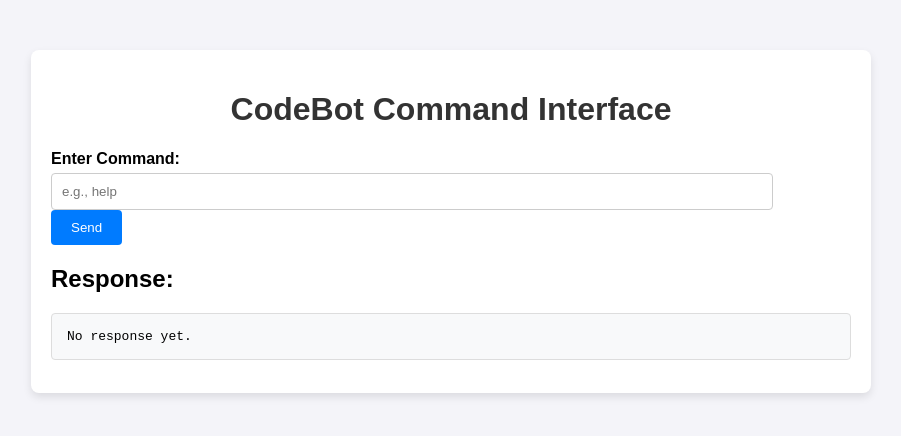
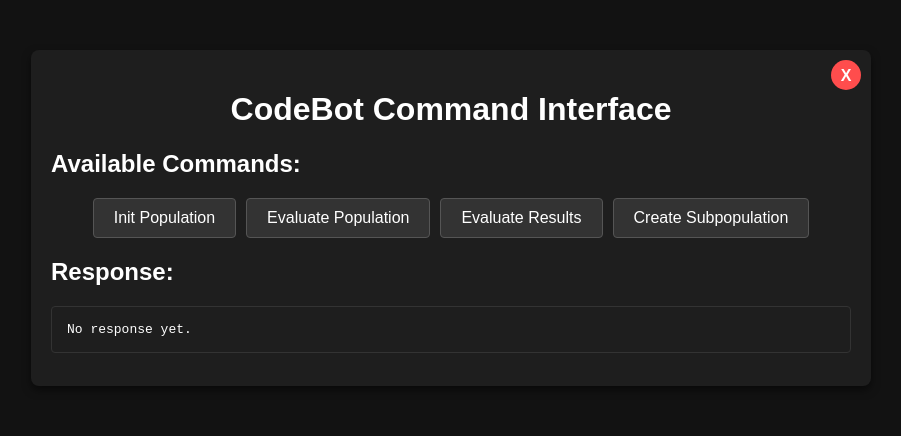
Before and after one commit to Tecnocrat/CodeBot, a plain HTML site: page frontend/index.html in a window 1280 px wide. Shown: the whole page, without its empty margins (189-1090 px from the left). Drawn offline with Linux system fonts and the light colour scheme.

Commit message:
Enhance UI and functionality: update command interface, add command buttons, and improve styling; update knowledge base metadata

```diff
--- a/frontend/index.html
+++ b/frontend/index.html
@@ -8,11 +8,16 @@
 </head>
 <body>
     <div class="container">
+        <button id="exit-button" class="exit-button">X</button>
         <h1>CodeBot Command Interface</h1>
         <div class="command-section">
-            <label for="command-input">Enter Command:</label>
-            <input type="text" id="command-input" placeholder="e.g., help">
-            <button id="send-command">Send</button>
+            <h2>Available Commands:</h2>
+            <div class="button-group">
+                <button class="command-button" data-command="init population">Init Population</button>
+                <button class="command-button" data-command="evaluate population">Evaluate Population</button>
+                <button class="command-button" data-command="evaluate results">Evaluate Results</button>
+                <button class="command-button" data-command="create subpopulation">Create Subpopulation</button>
+            </div>
         </div>
         <div class="response-section">
             <h2>Response:</h2>
--- a/frontend/script.js
+++ b/frontend/script.js
@@ -1,3 +1,5 @@
+// Ensure DOM is fully loaded before executing the script
+document.addEventListener('DOMContentLoaded', () => {
     document.getElementById("send-command").addEventListener("click", () => {
         const commandInput = document.getElementById("command-input");
         const command = commandInput.value.trim().toLowerCase();
@@ -29,3 +31,45 @@ document.getElementById("send-command").addEventListener("click", () => {
                 responseOutput.textContent = `Error: ${error.message}`;
             });
     });
+
+    // Handle command button clicks
+    document.querySelectorAll(".command-button").forEach(button => {
+        button.addEventListener("click", () => {
+            const command = button.getAttribute("data-command");
+            const responseOutput = document.getElementById("response-output");
+
+            // Send the command to the Flask server
+            fetch("http://127.0.0.1:5000/command", {
+                method: "POST",
+                headers: {
+                    "Content-Type": "application/json"
+                },
+                body: JSON.stringify({ command })
+            })
+                .then(response => {
+                    if (!response.ok) {
+                        throw new Error(`HTTP error! status: ${response.status}`);
+                    }
+                    return response.json();
+                })
+                .then(data => {
+                    responseOutput.textContent = data.response;
+                })
+                .catch(error => {
+                    responseOutput.textContent = `Error: ${error.message}`;
+                });
+        });
+    });
+
+    // Handle exit button click
+    const exitButton = document.getElementById("exit-button");
+    if (exitButton) {
+        exitButton.addEventListener("click", () => {
+            if (confirm("Are you sure you want to exit?")) {
+                window.close(); // Attempt to close the window
+            }
+        });
+    } else {
+        console.error('Exit button not found in the DOM.');
+    }
+});
--- a/frontend/style.css
+++ b/frontend/style.css
@@ -1,6 +1,7 @@
 body {
     font-family: Arial, sans-serif;
-    background-color: #f4f4f9;
+    background-color: #121212; /* Dark background */
+    color: #ffffff; /* Light text */
     margin: 0;
     padding: 0;
 }
@@ -9,45 +10,42 @@ body {
     max-width: 800px;
     margin: 50px auto;
     padding: 20px;
-    background: #ffffff;
+    background: #1e1e1e; /* Slightly lighter dark background */
     border-radius: 8px;
-    box-shadow: 0 4px 8px rgba(0, 0, 0, 0.1);
+    box-shadow: 0 4px 8px rgba(0, 0, 0, 0.5);
+    position: relative;
 }
 
 h1 {
     text-align: center;
-    color: #333333;
+    color: #ffffff; /* Light text */
 }
 
 .command-section {
     margin-bottom: 20px;
 }
 
-label {
-    font-weight: bold;
-    display: block;
-    margin-bottom: 5px;
+.button-group {
+    display: flex;
+    flex-wrap: wrap;
+    gap: 10px;
+    justify-content: center;
 }
 
-input[type="text"] {
-    width: calc(100% - 100px);
-    padding: 10px;
-    margin-right: 10px;
-    border: 1px solid #cccccc;
+.command-button {
+    padding: 10px 20px;
+    background-color: #333333; /* Dark button background */
+    color: #ffffff; /* Light button text */
+    border: 1px solid #555555; /* Subtle border */
     border-radius: 4px;
+    cursor: pointer;
+    font-size: 16px;
+    transition: background-color 0.3s, color 0.3s;
 }
 
-button {
-    padding: 10px 20px;
-    background-color: #007bff;
-    color: #ffffff;
-    border: none;
-    border-radius: 4px;
-    cursor: pointer;
-}
-
-button:hover {
-    background-color: #0056b3;
+.command-button:hover {
+    background-color: #555555; /* Lighter dark background on hover */
+    color: #ffffff; /* Keep text light */
 }
 
 .response-section {
@@ -55,10 +53,33 @@ button:hover {
 }
 
 pre {
-    background: #f8f9fa;
+    background: #1e1e1e; /* Dark background for response box */
+    color: #ffffff; /* Light text for response */
     padding: 15px;
-    border: 1px solid #dddddd;
+    border: 1px solid #333333; /* Subtle border */
     border-radius: 4px;
     white-space: pre-wrap;
     word-wrap: break-word;
 }
+
+.exit-button {
+    position: absolute;
+    top: 10px;
+    right: 10px;
+    background-color: #ff4d4d; /* Red button */
+    color: #ffffff; /* Light text */
+    border: none;
+    border-radius: 50%;
+    width: 30px;
+    height: 30px;
+    font-size: 16px;
+    font-weight: bold;
+    cursor: pointer;
+    text-align: center;
+    line-height: 30px;
+    transition: background-color 0.3s;
+}
+
+.exit-button:hover {
+    background-color: #cc0000; /* Darker red on hover */
+}
```
Also changed, not shown: storage/knowledge_base/knowledge_base.json. Lines whose indentation alone changed are shown as unchanged.
